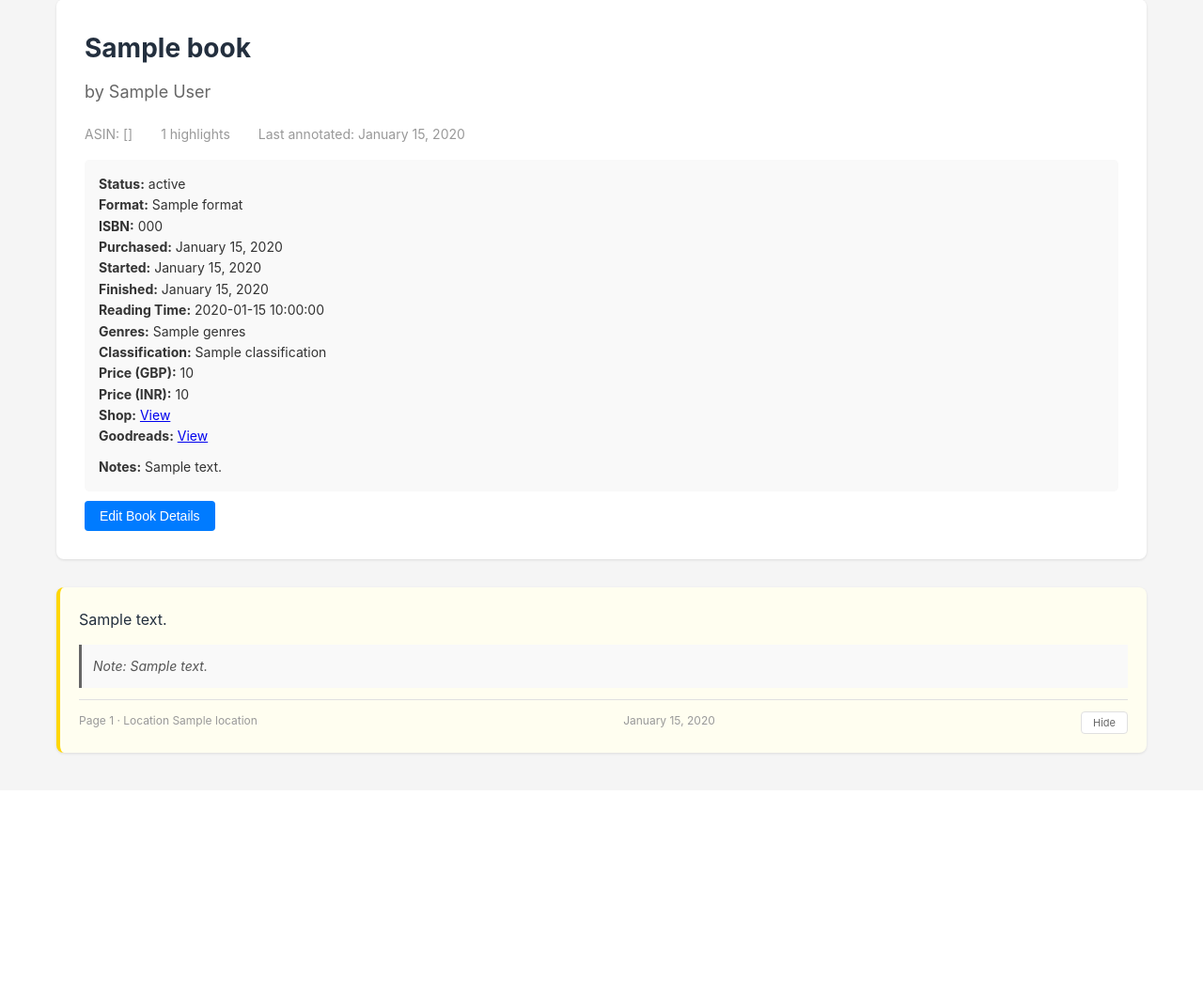
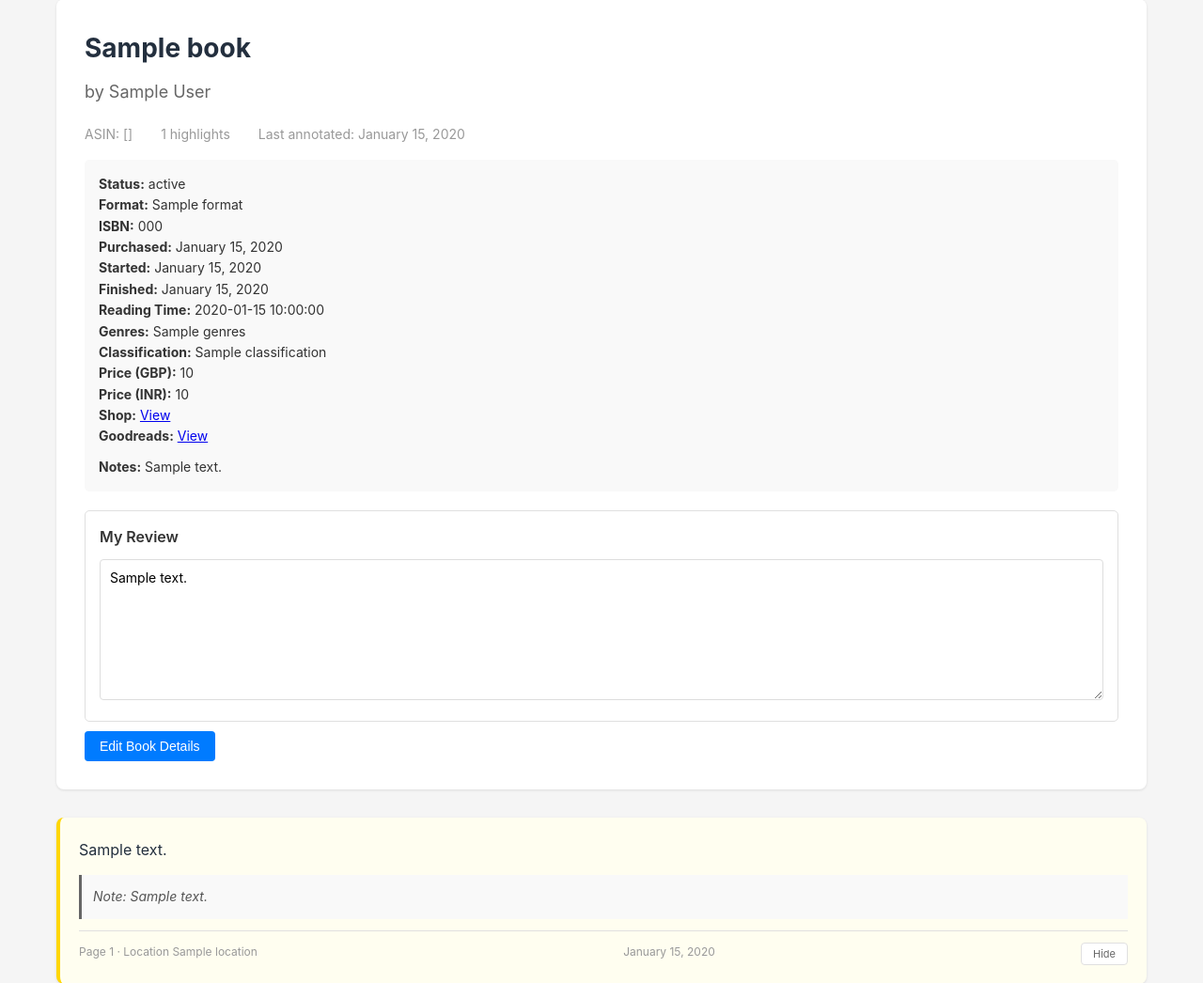
Before and after one commit to nindalf/kindle-highlight-sync, a Flask app: template src/kindle_sync/templates/web/book.html in a window 1280 px wide. Shown: the part 176-1222 px from the top of the page at 94% size. Before the commit the page ends 980 px from the top, so only its background shows below. Run offline with Flask 3, Linux system fonts and the light colour scheme; the template is opened without the code that fills it: most values are stand-ins (such as "Sample title", 1, 10 or a date in 2020); parts of the project's set-up code (start-up, migrations or seed data) failed here and were passed over.

Commit message:
Add ability to add reviews

```diff
--- a/src/kindle_sync/models.py
+++ b/src/kindle_sync/models.py
@@ -62,6 +62,7 @@ class Book:
     goodreads_link: str | None = None
     price_gbp: str | None = None  # Format: "£X.XX"
     price_inr: str | None = None  # Format: "₹X.XX"
+    review: str | None = None  # User's review of the book
 
 
 @dataclass
--- a/src/kindle_sync/templates/web/book.html
+++ b/src/kindle_sync/templates/web/book.html
@@ -32,6 +32,48 @@ Highlights{% endblock %} {% block extra_css %}
     }
     .edit-book-btn:hover {
         background: #0056b3;
+    }
+    .review-section {
+        margin-top: 20px;
+        padding: 15px;
+        background: #fff;
+        border: 1px solid #e0e0e0;
+        border-radius: 5px;
+    }
+    .review-header {
+        display: flex;
+        justify-content: space-between;
+        align-items: center;
+        margin-bottom: 10px;
+    }
+    .review-header h3 {
+        margin: 0;
+        font-size: 16px;
+        font-weight: 600;
+    }
+    .save-status {
+        font-size: 12px;
+        color: #28a745;
+        opacity: 0;
+        transition: opacity 0.3s;
+    }
+    .save-status.show {
+        opacity: 1;
+    }
+    .review-textarea {
+        width: 100%;
+        min-height: 150px;
+        padding: 10px;
+        border: 1px solid #ddd;
+        border-radius: 4px;
+        font-size: 14px;
+        font-family: inherit;
+        resize: vertical;
+        box-sizing: border-box;
+    }
+    .review-textarea:focus {
+        outline: none;
+        border-color: #007bff;
     }
     .modal {
         display: none;
@@ -202,6 +244,20 @@ Highlights{% endblock %} {% block extra_css %}
         {% endif %}
     </div>
     {% endif %}
+
+    <div class="review-section">
+        <div class="review-header">
+            <h3>My Review</h3>
+            <span class="save-status" id="saveStatus">✓ Saved</span>
+        </div>
+        <textarea
+            class="review-textarea"
+            id="reviewTextarea"
+            placeholder="Write your review of this book..."
+        >
+{{ book.review or '' }}</textarea
+        >
+    </div>
 
     <button class="edit-book-btn" onclick="openEditModal()">
         Edit Book Details
@@ -498,5 +554,33 @@ Highlights{% endblock %} {% block extra_css %}
                 alert("Failed to update book details: " + error.message);
             }
         });
+
+    let saveTimeout;
+    const reviewTextarea = document.getElementById("reviewTextarea");
+    const saveStatus = document.getElementById("saveStatus");
+
+    reviewTextarea.addEventListener("input", function () {
+        clearTimeout(saveTimeout);
+        saveTimeout = setTimeout(async () => {
+            const review = reviewTextarea.value.trim();
+            try {
+                const response = await fetch(
+                    "/api/books/{{ book.asin }}/metadata",
+                    {
+                        method: "POST",
+                        headers: { "Content-Type": "application/json" },
+                        body: JSON.stringify({ review: review || null }),
+                    },
+                );
+                const result = await response.json();
+                if (result.success) {
+                    saveStatus.classList.add("show");
+                    setTimeout(() => saveStatus.classList.remove("show"), 2000);
+                }
+            } catch (error) {
+                console.error("Failed to auto-save review:", error);
+            }
+        }, 3000);
+    });
 </script>
 {% endblock %}
```
Also changed, not shown: src/kindle_sync/services/database_service.py (+11 -5 lines), README.md.
